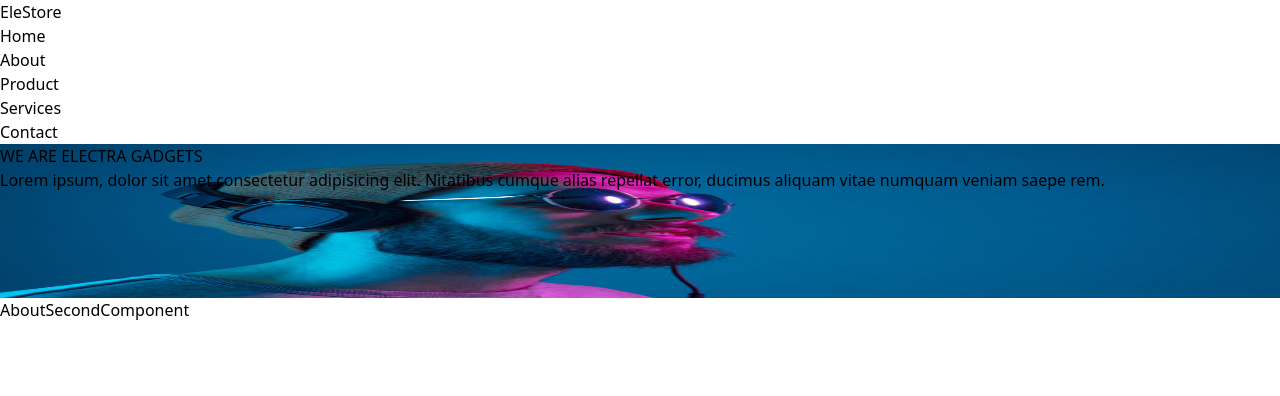
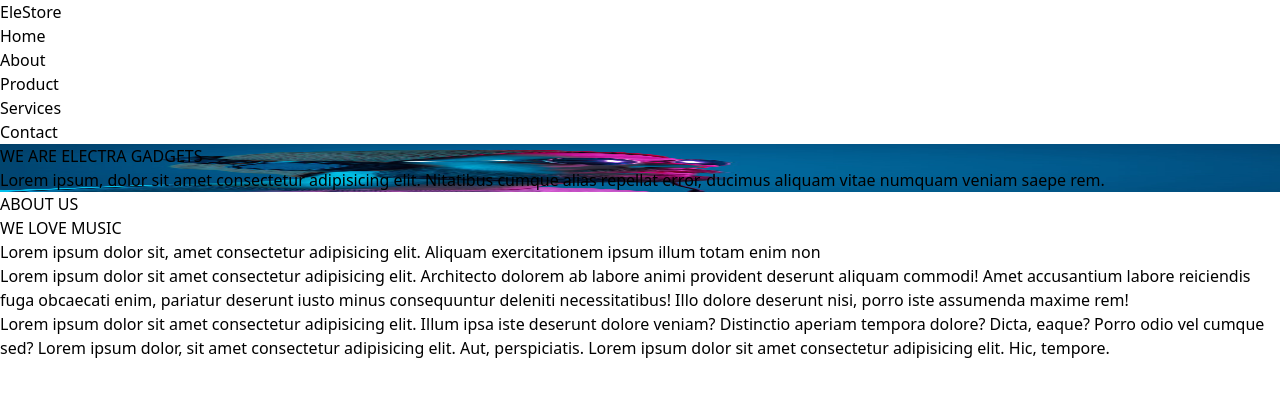
Before and after one commit to AscenxioBlog/Electra_Gadgets-, a React (Vite) app in the folder client/: page /about in a window 1280 px wide. Shown: the top 396 px of the page. Built offline with nearby package versions, Linux system fonts and the light colour scheme.

Commit message:
Dera Aboutcomponent2

```diff
--- a/client/src/UI/AboutComponent/AboutFirstComponent.jsx
+++ b/client/src/UI/AboutComponent/AboutFirstComponent.jsx
@@ -4,9 +4,9 @@ import CustomButton from '../../ReusableComponent/BtnComponent/CustomBtnComponen
 function AboutFirstComponent() {
   return (
         // my header component
-    <div className='bg-[yellow] h-[200px] w-[100vw] mt-[70px] aboutH flex items-center justify-center flex-col font-sans md:h-[320px]  md:mt-10 lg:h-[700px]'>
-      <div className='text-white flex items-center justify-center flex-col p-[20px] '>
-            <h1 className='font-bold  mt-[80px] text-[1.5rem] md:text-[2rem] lg:text-[3rem]'> WE ARE ELECTRA GADGETS</h1>
+    <div className='bg-[yellow] h-[200px] w-full mt-[70px] aboutH flex items-center justify-center flex-col font-sans md:h-[320px]  md:mt-10 lg:h-[700px] box-border'>
+      <div className='text-white flex items-center justify-center flex-col p-[20px]  box-border'>
+            <h1 className='font-bold  mt-[10px] text-[1.5rem] md:text-[2rem] lg:text-[3rem]'> WE ARE ELECTRA GADGETS</h1>
 
             <div className=' before:contents-[""] before:w-[60px] before:h-[30px] before:bg-[red]'></div>
 
@@ -18,10 +18,10 @@ function AboutFirstComponent() {
 
 
 
-      <CustomButton
+      {/* <CustomButton
         height= '100px'
 
-      />
+      /> */}
 
     </div>
   )
--- a/client/src/UI/AboutComponent/AboutSecondComponent.jsx
+++ b/client/src/UI/AboutComponent/AboutSecondComponent.jsx
@@ -2,7 +2,39 @@ import React from 'react'
 
 function AboutSecondComponent() {
   return (
-    <div>AboutSecondComponent</div>
+    <div className='h-[200px] w-full mt-[30px] lg:w-[80%] lg:translate-x-[147px] text-start'>
+
+      <div className=' lg:flex lg:items-center lg:gap-[20px] md:flex md:items-center md:gap-[20px] p-[10px] box-border'>
+
+
+        <div>
+            <h6>ABOUT US</h6>
+            <h1 className='font-bold text-[2.3rem] '>
+                WE LOVE MUSIC
+            </h1>
+
+            <p>
+              Lorem ipsum dolor sit, amet consectetur adipisicing elit. Aliquam exercitationem ipsum illum totam enim non
+            </p>
+
+          </div>
+          <div className='lg:flex lg:items-center lg:gap-[10px] lg:flex-col md:flex md:items-center md:gap-[20px] md:flex-col'>
+            <div>
+                <p>
+                  Lorem ipsum dolor sit amet consectetur adipisicing elit. Architecto dolorem ab labore animi provident deserunt aliquam commodi! Amet accusantium labore reiciendis fuga obcaecati enim, pariatur deserunt iusto minus consequuntur deleniti necessitatibus! Illo dolore deserunt nisi, porro iste assumenda maxime rem!
+                </p>
+            </div>
+            <div>
+                  <p>
+                    Lorem ipsum dolor sit amet consectetur adipisicing elit. Illum ipsa iste deserunt dolore veniam? Distinctio aperiam tempora dolore? Dicta, eaque? Porro odio vel cumque sed? Lorem ipsum dolor, sit amet consectetur adipisicing elit. Aut, perspiciatis. Lorem ipsum dolor sit amet consectetur adipisicing elit. Hic, tempore.
+                  </p>
+            </div>
+
+          </div>
+      </div>
+
+    </div>
+
   )
 }
 
--- a/client/src/index.css
+++ b/client/src/index.css
@@ -6,4 +6,5 @@
     background-image: url(UI/AboutComponent/headpictures.jpg);
     background-repeat: none;
     background-size: 100% 100%;
+    background-attachment: scroll;
 }
```
